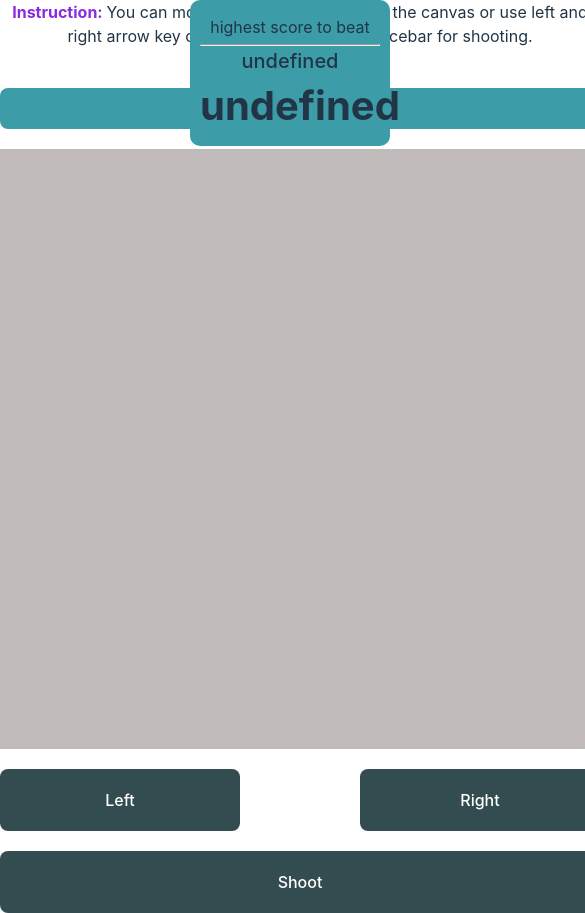
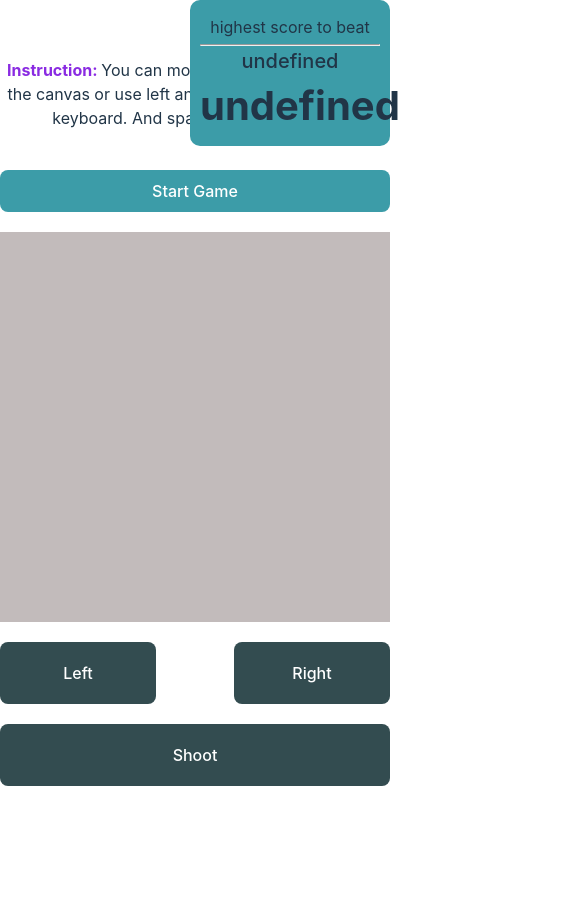
Before and after one commit to Urchmaney/shooter, a website built with Vite: page index.html in a window 390 px wide. Shown: the whole page, 585 px wide, since content can reach past the window. After the commit the page ends 844 px from the top, so only its background shows below. Built offline with nearby package versions, Linux system fonts and the light colour scheme; some packages are replaced by stand-ins of ours; no server answers; the database is empty.

Commit message:
fix styling

```diff
--- a/src/main.ts
+++ b/src/main.ts
@@ -32,6 +32,11 @@ let highestScore : number = 0;
 let playerName: string | undefined;
 
 let docId: string | undefined;
+
+addEventListener("resize", () => {
+
+  canvas.width = window.innerWidth < 600 ? window.innerWidth : 600;
+})
 
 const updateScore = (scoreVal: number) => {
   score.innerHTML = `${scoreVal}`
--- a/src/style.css
+++ b/src/style.css
@@ -33,6 +33,7 @@ body {
   padding: 0;
   display: flex;
   place-items: center;
+  width: 100%;
   min-height: 100vh;
 }
 
@@ -45,7 +46,8 @@ h1 {
   display: flex;
   flex-direction: column;
   gap: 20px;
-  width: 600px;
+  width: 100%;
+  max-width: 600px;
   margin: 0 auto;
   text-align: center;
 }
```
